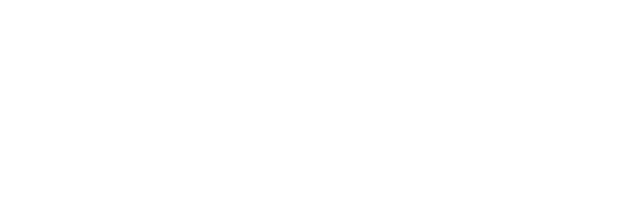
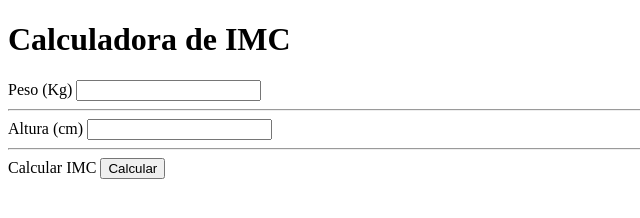
Before and after one commit to marcelaorellana/calculadora-imc, a plain HTML site: page index.html in a window 1280 px wide. Shown: the whole page, without its empty margins (0-640 px from the left). Drawn offline with Linux system fonts and the light colour scheme.

Commit message:
cambios a js y html

```diff
--- a/index.html
+++ b/index.html
@@ -5,7 +5,15 @@
 	<title>Document</title>
 </head>
 <body>
-
+	<h1>Calculadora de IMC</h1>
+	<label>Peso  (Kg)</label>
+		<input type="text" name="peso" id="peso">
+	<hr>
+	<label>Altura (cm)</label>
+		<input type="text" name="peso" id="altura">
+	<hr>
+	<label>Calcular IMC</label>
+		<input type="button" onclick="calculaIMC()" name="peso" id="imc" value="Calcular">
 	<script type="text/javascript" src="main.js"></script>
 </body>
 </html>
--- a/main.js
+++ b/main.js
@@ -0,0 +1,17 @@
+function calculaIMC(){
+  //declaramos las variables
+  var peso, altura, imc;
+
+  peso=document.getElementById("peso").value;
+  altura=document.getElementById("altura").value;
+  //comprobamos que los campos
+  //no vengan vacíos
+  if(peso!="" && altura!=""){
+    //aplicamos la fórmula
+    altura = parseInt(altura)/100;
+    imc=peso/(altura*altura);
+    alert("tu indice de masa corporal es de: " + imc.toFixed(2));
+  }
+
+}
+calculaIMC();
```
